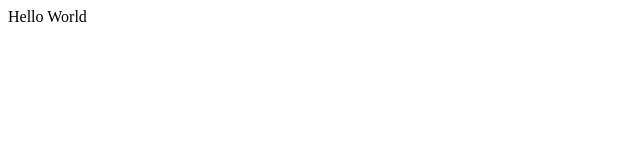
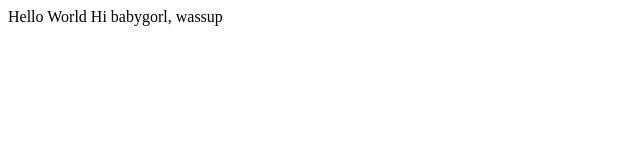
Before and after one commit to pranulkbv28/git-test, a plain HTML site: page index.html in a window 1280 px wide. Shown: the whole page, without its empty margins (0-640 px from the left). Drawn offline with Linux system fonts and the light colour scheme.

Commit message:
modified index.html

```diff
--- a/index.html
+++ b/index.html
@@ -7,5 +7,6 @@
 </head>
 <body>
     Hello World
+    Hi babygorl, wassup
 </body>
 </html>
```
